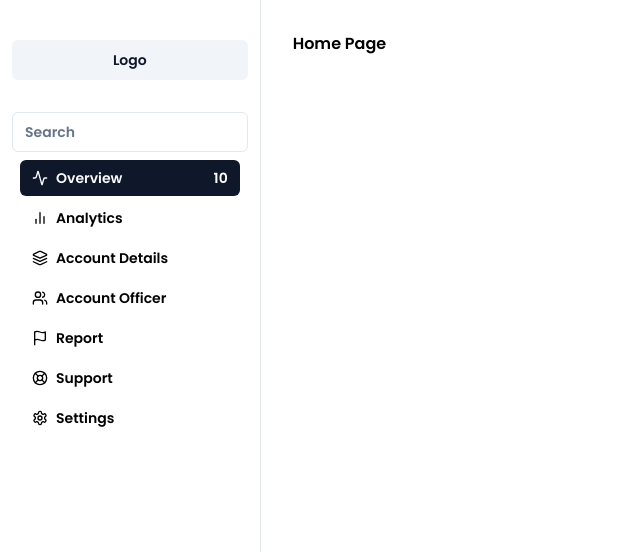
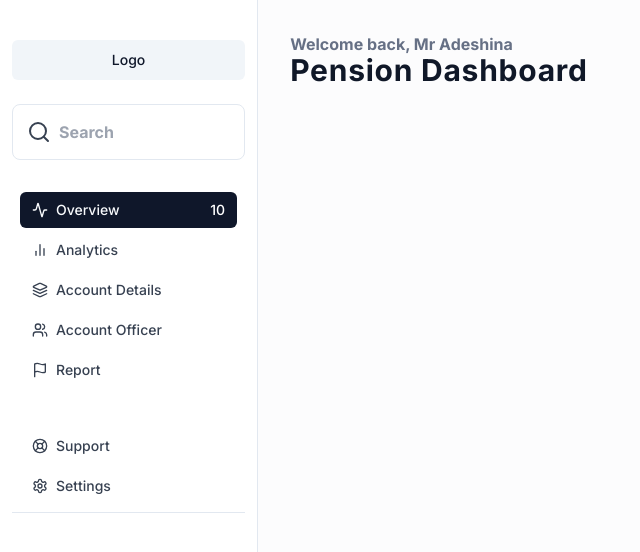
Before and after one commit to Drifty-Cyber/o-dash-next, a Next.js app: page / in a window 1280 px wide. Shown: the top 552 px of the page, without its empty margins (0-640 px from the left). Built offline with nearby package versions, Linux system fonts and the light colour scheme; what tailwindcss-debug-screens would draw is missing.

Commit message:
chore: add header

```diff
--- a/app/layout.tsx
+++ b/app/layout.tsx
@@ -5,7 +5,7 @@ import { cn } from "@/lib/utils";
 import SideNavBar from "@/components/SideNavbar";
 
 const inter = Inter({ subsets: ["latin"] });
-const poppins = Poppins({ weight: "600", subsets: ["latin"] });
+// const poppins = Poppins({ weight: "600", subsets: ["latin"] });
 
 export const metadata: Metadata = {
   title: "Create Next App",
@@ -21,13 +21,12 @@ export default function RootLayout({
     <html lang="en">
       <body
         className={cn(
-          "min-h-screen w-full bg-white text-black flex text-base",
-          poppins.className
+          "min-h-screen w-full bg-white text-[#374151] flex text-base font-bold",
+          inter.className
         )}
       >
-        {/* <p className="border">Sidebar</p> */}
         <SideNavBar />
-        <div className="p-8 w-full">{children}</div>
+        <div className="p-8 w-full bg-[#FCFCFD]">{children}</div>
       </body>
     </html>
   );
--- a/app/page.tsx
+++ b/app/page.tsx
@@ -1,5 +1,18 @@
-import Image from "next/image";
+import PageTitle from "@/components/PageTitle";
 
 export default function Home() {
-  return <div>Home Page</div>;
+  return (
+    <div className="flex flex-col gap-5 w-full">
+      <div>
+        <PageTitle
+          title="Welcome back, Mr Adeshina"
+          classname="text-[16px] leading-[24px] font-bold text-[#667085]"
+        />
+        <PageTitle
+          title="Pension Dashboard"
+          classname="text-[30px] leading-[28px] font-bold tracking-wide text-[#101828]"
+        />
+      </div>
+    </div>
+  );
 }
--- /dev/null
+++ b/components/PageTitle.tsx
@@ -0,0 +1,11 @@
+import { cn } from "@/lib/utils";
+import React from "react";
+
+type Props = {
+  title: string;
+  classname?: string;
+};
+
+export default function PageTitle({ title, classname }: Props) {
+  return <h1 className={cn("text-2xl font-semibold", classname)}>{title}</h1>;
+}
--- a/components/SideNavbar.tsx
+++ b/components/SideNavbar.tsx
@@ -13,24 +13,32 @@ import {
   Users,
 } from "lucide-react";
 import { Button } from "./ui/button";
-import { Input } from "./ui/input";
 
 type props = {};
 
 export default function SideNavBar({}: props) {
   const [isCollapsed, setIsCollapsed] = React.useState(false);
   return (
-    <div className="relative min-w-[220px] border-r px-3 pb-10 pt-10">
-      <div className="mb-8">
+    <div className="relative min-w-[75px] border-r px-3 pb-10 pt-10 flex flex-col gap-[24px]">
+      <div className="">
         <Button variant="secondary" className="w-full">
           Logo
         </Button>
       </div>
 
-      <div>
-        <Input type="search" placeholder="Search" />
+      <div className="h-14 py-[10px] px-[14px] w-full gap-2 flex items-center border border-gray-[#D0D5DD] rounded-[8px]">
+        <span>
+          {/* <CiSearch className="text-xl  " /> */}
+          <Search />
+        </span>
+        <input
+          type="text"
+          placeholder="Search"
+          className="outline-none w-full"
+        ></input>
       </div>
 
+      <div className="">
         <Nav
           isCollapsed={false}
           links={[
@@ -69,6 +77,14 @@ export default function SideNavBar({}: props) {
               variant: "ghost",
               href: "/report",
             },
+          ]}
+        />
+      </div>
+
+      <div className="items-end justify-end border-b">
+        <Nav
+          isCollapsed={false}
+          links={[
             {
               title: "Support",
               // label: "",
@@ -78,7 +94,7 @@ export default function SideNavBar({}: props) {
             },
             {
               title: "Settings",
-            // label: "",
+
               icon: Settings,
               variant: "ghost",
               href: "/settings",
@@ -86,5 +102,8 @@ export default function SideNavBar({}: props) {
           ]}
         />
       </div>
+
+      <div></div>
+    </div>
   );
 }
--- a/package.json
+++ b/package.json
@@ -17,6 +17,7 @@
     "next": "14.2.3",
     "react": "^18",
     "react-dom": "^18",
+    "react-icons": "^5.2.0",
     "tailwind-merge": "^2.3.0",
     "tailwindcss-animate": "^1.0.7"
   },
```
Also changed, not shown: components/ui/nav.tsx (+0 -29 lines), app/globals.css (indentation only), 1 other file (tests, documents, lock files or other folders). Lines whose indentation alone changed are shown as unchanged.
